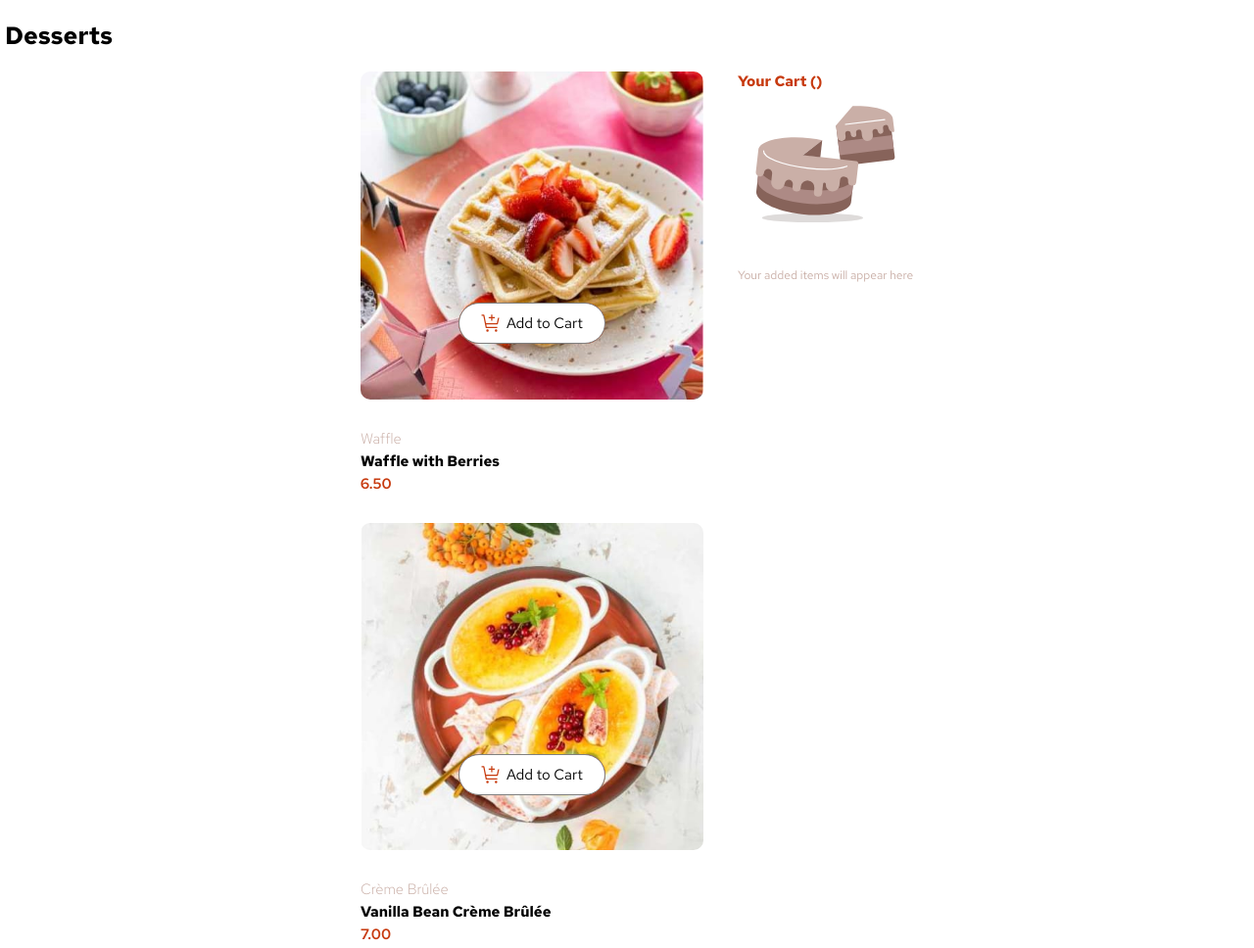
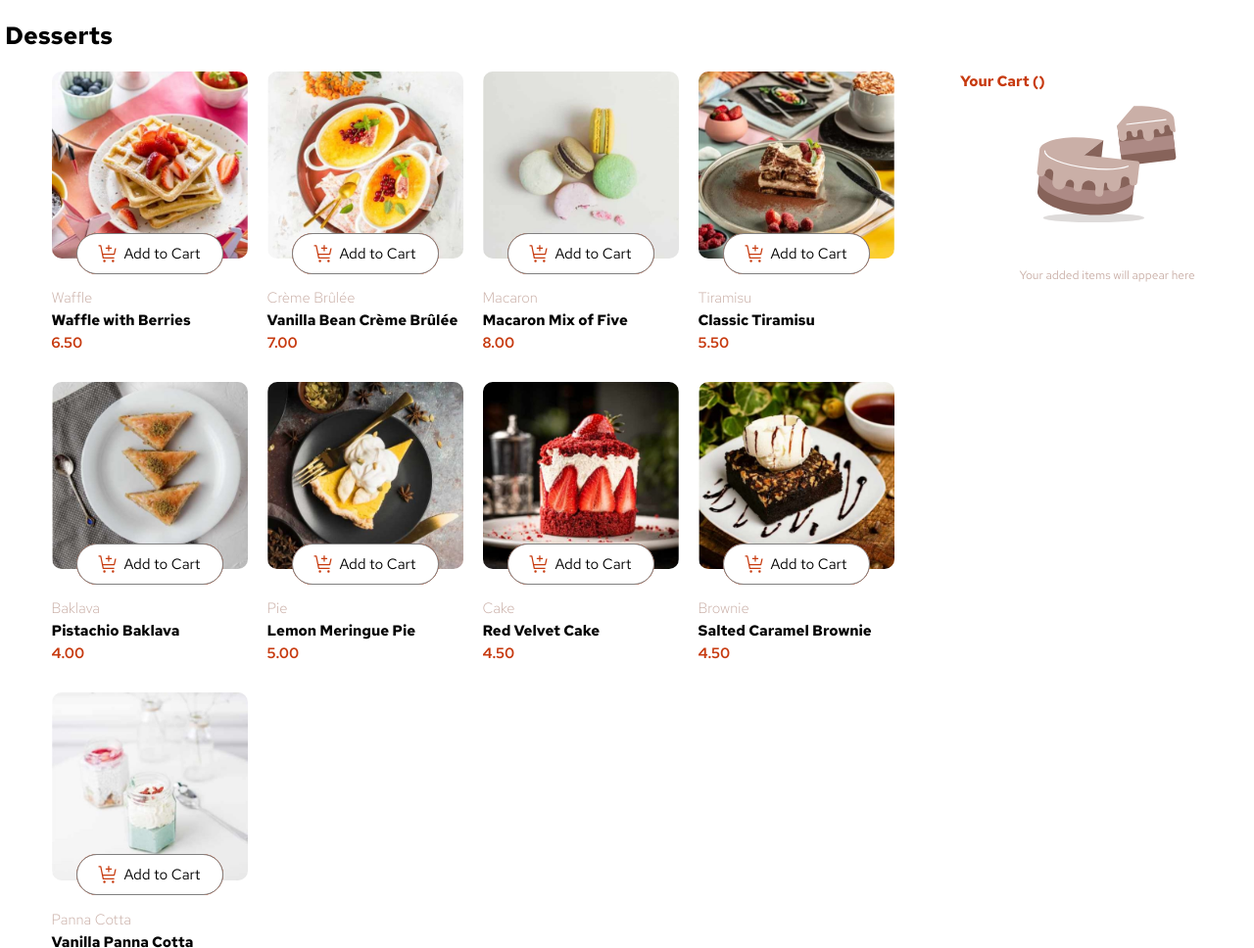
Before and after one commit to Starist-tech/product-list-with-cart, a plain HTML site: page index.html in a window 1280 px wide. Shown: the top 968 px of the page at 98% size. Drawn offline with Linux system fonts and the light colour scheme.

Commit message:
editing js shit

```diff
--- a/main.js
+++ b/main.js
@@ -4,6 +4,7 @@ let addArray = Array.from(add);
 addArray.forEach(ele => {
     ele.addEventListener("click", function () {
         this.style.display = "none";
+        this.parentElement.firstElementChild.style.border = "solid 2px var(--Red)"
     })
 })
 
--- a/style.css
+++ b/style.css
@@ -18,8 +18,8 @@
 }
 .container {
     padding-left: 20px;
-    display: flex;
-    justify-content: center;
+    display: grid;
+    grid-template-columns: auto minmax(0, 300px);
     gap: 35px;
 }
 .box {
@@ -28,7 +28,8 @@
 }
 .main-grid {
     display: grid;
-    grid-template-columns: repeat(auto-fit, minmax(200px, 350px));
+    justify-content: center;
+    grid-template-columns: repeat(auto-fit, minmax(auto, 200px));
     grid-template-rows: repeat(3, min-content);
     gap: 20px;
 }
```
Also changed, not shown: index.html (+0 -1 lines).
